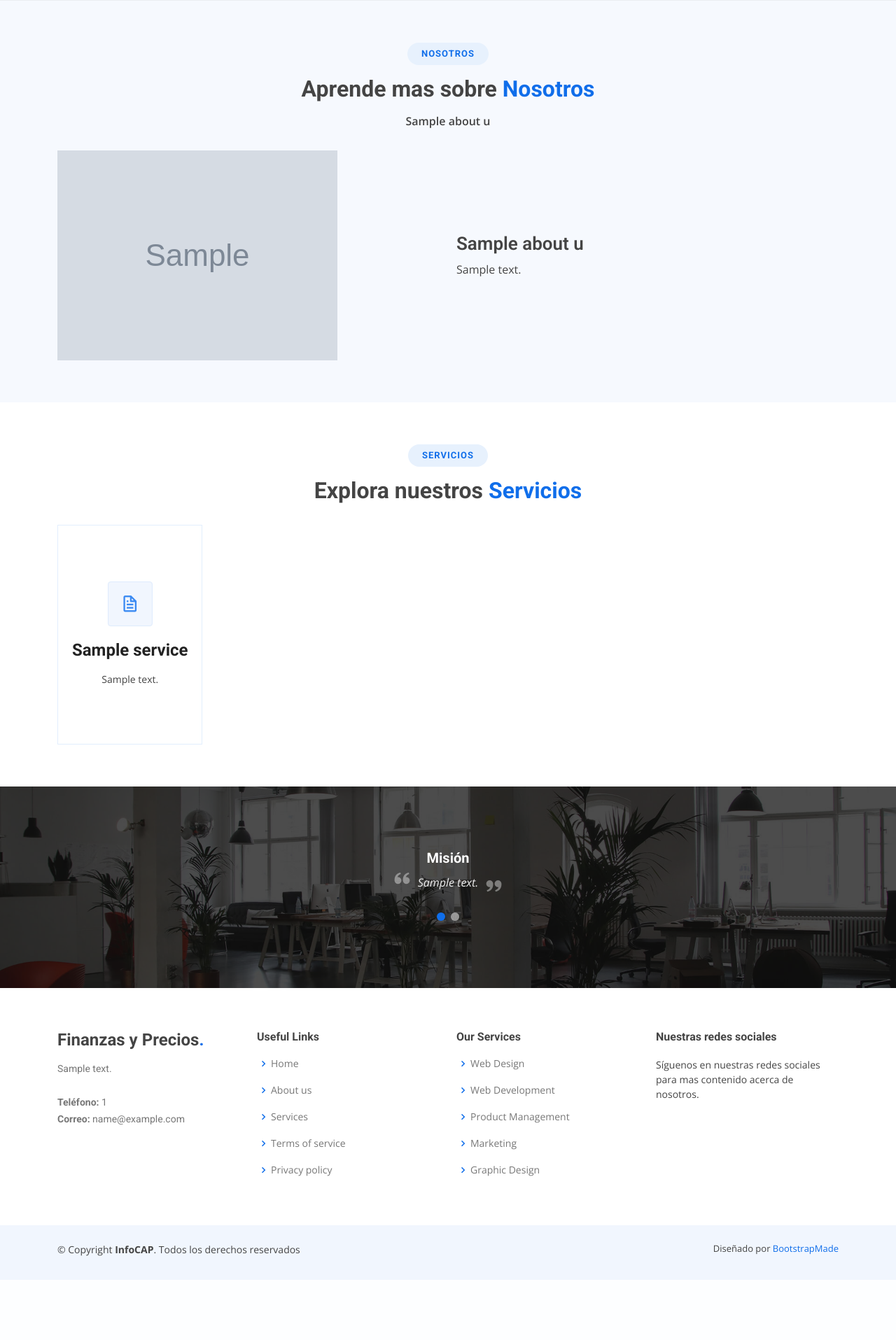
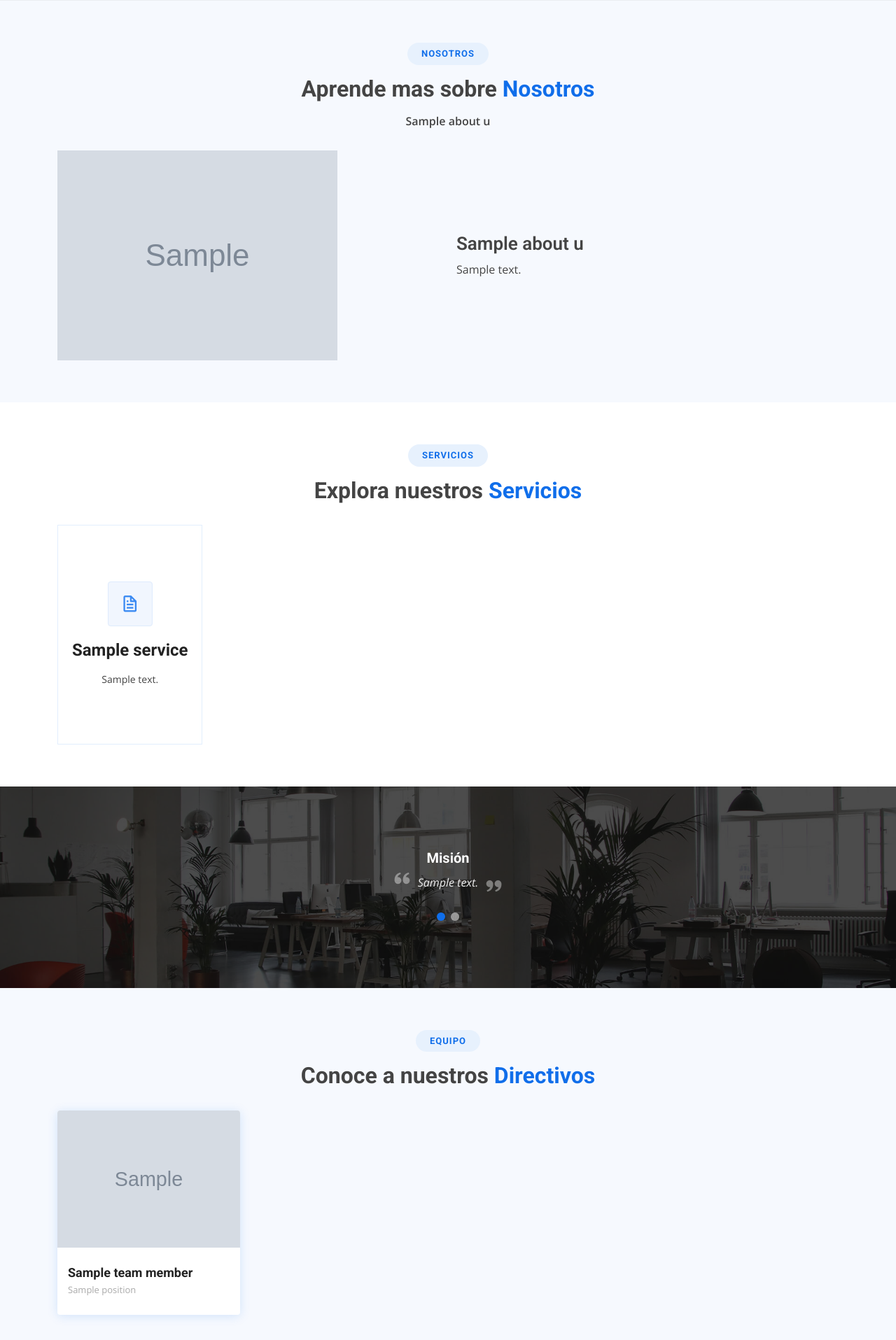
Before and after one commit to dayandavid/Finanzasyprecios, a Django app: template web/templates/main/index.html in a window 1280 px wide. Shown: the part 725-2640 px from the top of the page at 70% size. Before the commit the page ends 2520 px from the top, so only its background shows below. Run offline with Django 4.2, Linux system fonts and the light colour scheme; the template is opened without the code that fills it: most values are stand-ins (such as "Sample title", 1, 10 or a date in 2020); grey boxes marked "Sample" are stand-in pictures; some libraries are stand-ins or nearby versions.

Commit message:
Implementado seccion directivos

```diff
--- a/web/config/urls.py
+++ b/web/config/urls.py
@@ -1,5 +1,6 @@
 import debug_toolbar
 from django.contrib import admin
+from django.contrib.auth.models import Group
 from django.urls import path, include
 from django.conf.urls.static import static
 from django.conf import settings
@@ -17,3 +18,4 @@ urlpatterns = [
 admin.site.site_header  =  "Administración del Sitio"
 admin.site.site_title  =  "Administración del Sitio"
 admin.site.index_title  =  "Administración"
+admin.site.unregister(Group)
--- a/web/main/views.py
+++ b/web/main/views.py
@@ -1,6 +1,6 @@
 from django.views.generic import TemplateView, DetailView
 
-from .models import Baner, AboutUs, Service
+from .models import Baner, AboutUs, Service, TeamMember
 
 
 class HomePageView(TemplateView):
@@ -12,6 +12,9 @@ class HomePageView(TemplateView):
         context['banner'] = Baner.objects.first()
         context['about_us'] = AboutUs.objects.first()
         context['services'] = Service.objects.filter(show=True)
+        context['team_members'] = TeamMember.objects.prefetch_related(
+            'team_member_socials')
+
         return context
 
 
--- a/web/templates/main/base.html
+++ b/web/templates/main/base.html
@@ -78,8 +78,7 @@
 					<li><a class="nav-link scrollto" href="{% url 'home' %}#about">Nosotros</a></li>
 					<li><a class="nav-link scrollto" href="{% url 'home' %}#services">Servicios</a></li>
 					<li><a class="nav-link scrollto" href="{% url 'home' %}#testimonials">Misión y Visión</a></li>
-					<li><a class="nav-link scrollto " href="#portfolio">Portfolio</a></li>
-					<li><a class="nav-link scrollto" href="#team">Team</a></li>
+					<li><a class="nav-link scrollto" href="{% url 'home' %}#team">Equipo</a></li>
 					<li><a class="nav-link scrollto" href="#contact">Contact</a></li>
 				</ul>
 				<i class="bi bi-list mobile-nav-toggle"></i>
@@ -91,8 +90,6 @@
 
 	<!-- ======= Footer ======= -->
 	<footer id="footer">
-
-
 		<div class="footer-top">
 			<div class="container">
 				<div class="row">
--- a/web/templates/main/index.html
+++ b/web/templates/main/index.html
@@ -137,6 +137,50 @@
 				</div>
 			</section><!-- End Testimonials Section -->
 		{% endif %}
+
+		{% if team_members %}
+			<!-- ======= Team Section ======= -->
+			<section id="team" class="team section-bg">
+				<div class="container" data-aos="fade-up">
+
+				  <div class="section-title">
+					<h2>Equipo</h2>
+					<h3>Conoce a nuestros <span>Directivos</span></h3>
+				  </div>
+				  <div class="row">
+					{% for team_member in team_members %}
+						<div class="col-lg-3 col-md-6 d-flex align-items-stretch" data-aos="fade-up" data-aos-delay="100">
+							<div class="member">
+							  <div class="member-img">
+								<img src="{{team_member.image.url}}" class="img-fluid" alt="">
+								<div class="social">
+									{% for social in team_member.team_member_socials.all %}
+										{% if social.name == 'TW' %}
+											<a href="{{social.url}}" target="_blank" rel="noopener noreferrer"><i class="bi bi-twitter"></i></a>
+										{% endif %}
+										{% if social.name == 'FB' %}
+											<a href="{{social.url}}" target="_blank" rel="noopener noreferrer"><i class="bi bi-facebook"></i></a>
+										{% endif %}
+										{% if social.name == 'IN' %}
+											<a href="{{social.url}}" target="_blank" rel="noopener noreferrer"><i class="bi bi-instagram"></i></a>
+										{% endif %}
+										{% if social.name == 'LI' %}
+											<a href="{{social.url}}" target="_blank" rel="noopener noreferrer"><i class="bi bi-linkedin"></i></a>
+										{% endif %}
+									{% endfor %}
+								</div>
+							  </div>
+							  <div class="member-info">
+								<h4>{{team_member.name}}</h4>
+								<span>{{team_member.position}}</span>
+							  </div>
+							</div>
+						</div>
+					{% endfor %}
+				  </div>
+				</div>
+			</section><!-- End Team Section -->
+		{% endif %}
 	</main>
 
 {% endblock maincontent %}
```
Also changed, not shown: web/main/admin.py (+21 -1 lines), web/main/models.py (+57 -0 lines), web/main/migrations/0007_teammember_teammembersocial.py (added), web/main/migrations/0008_alter_teammembersocial_team_member.py (added), web/main/migrations/0009_alter_teammember_options_alter_teammembersocial_name.py (added), web/main/migrations/0010_alter_teammembersocial_team_member.py (added), web/main/migrations/0011_alter_teammembersocial_name.py (added).
